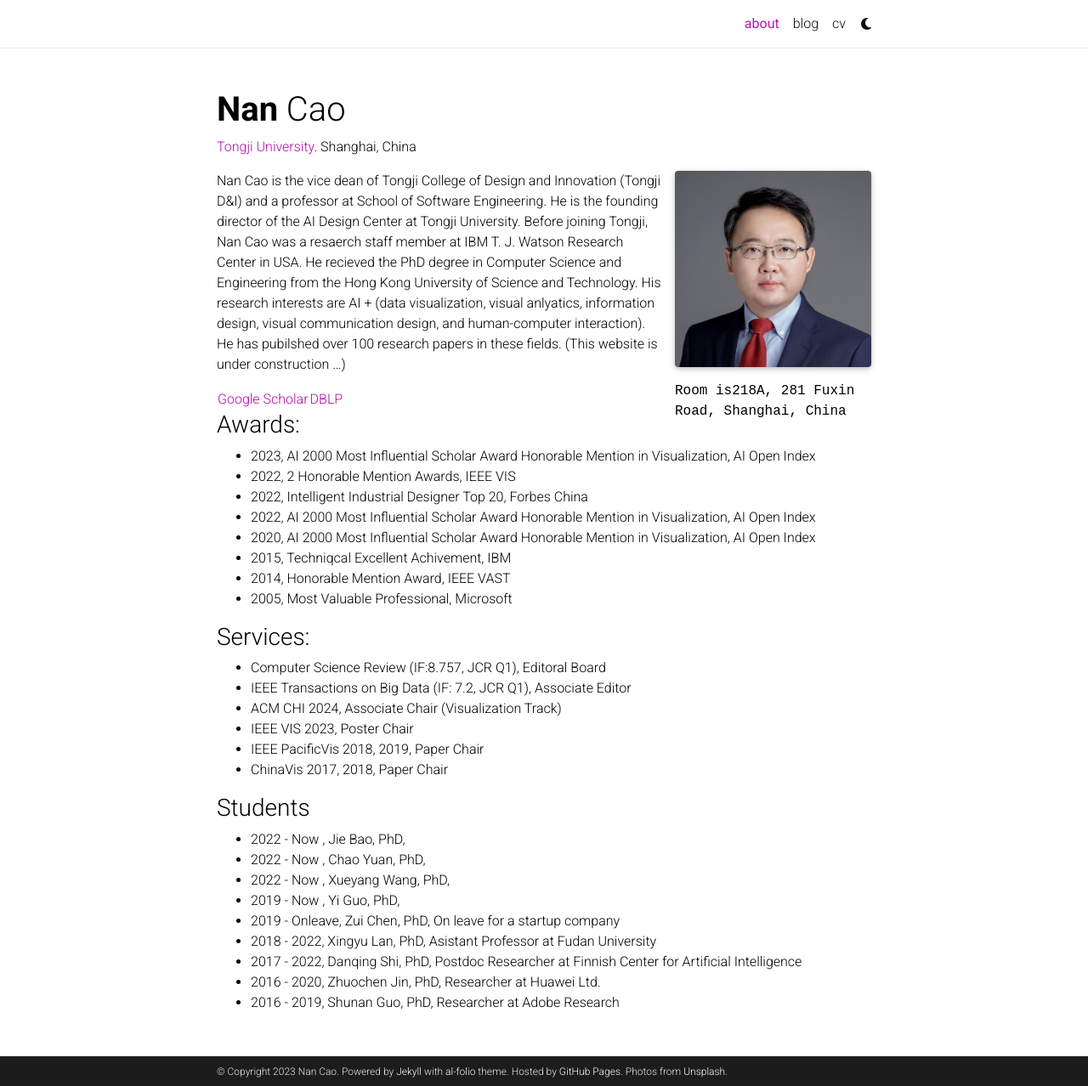
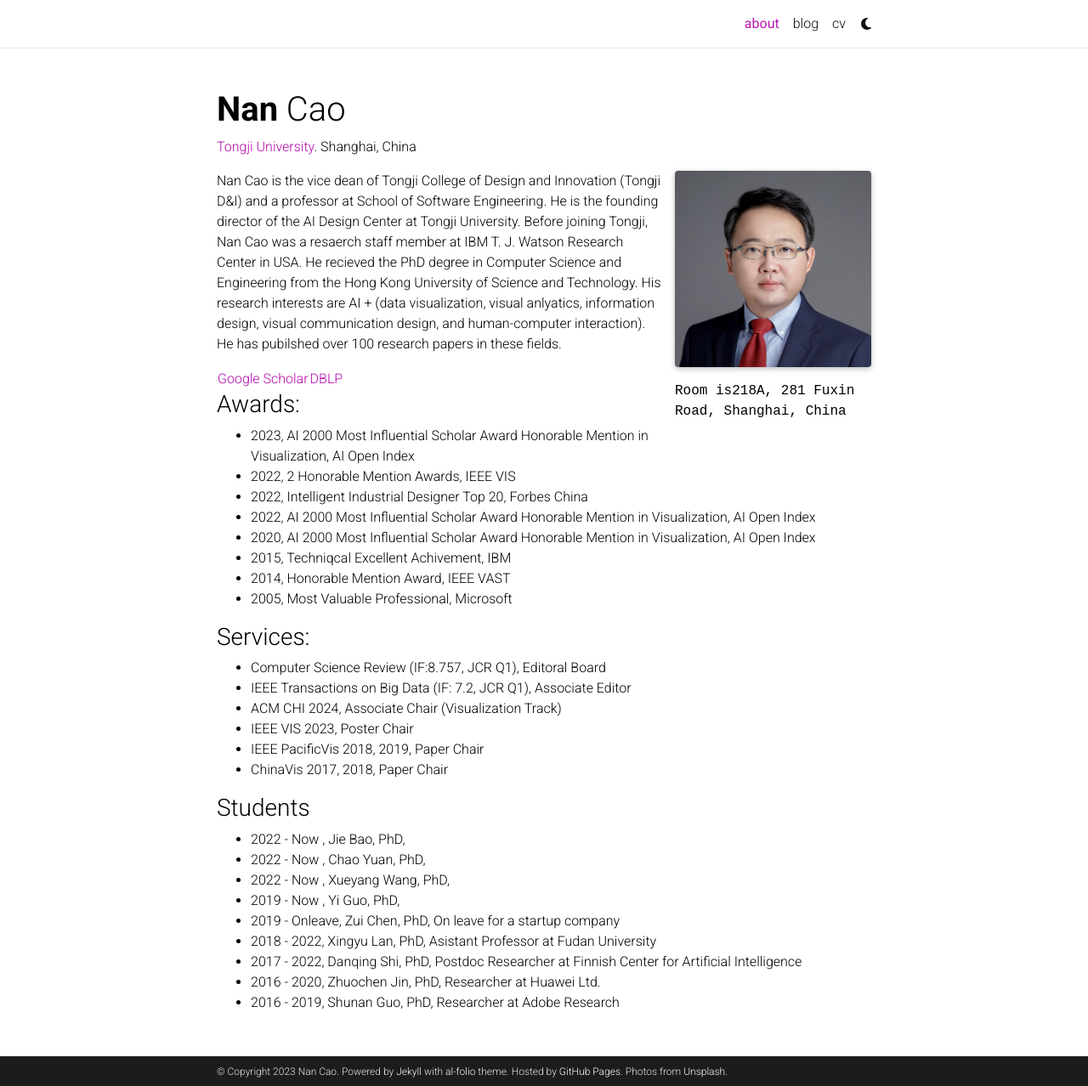
Before and after one commit to nancao/nancao.github.io, a Jekyll site: the page built from _pages/about.md, in a window 1280 px wide and 1278 px high. Shown: the whole window at 85% size. Built offline with Jekyll 4.4.1, drawn with Linux system fonts in a browser that asks for light colours; full-size pictures stand in for the smaller copies a plugin makes; comment, search, counter and statistics services are not loaded; a style sheet for code colours, icons or effects is not loaded.

Commit message:
update profile

```diff
--- a/_pages/about.md
+++ b/_pages/about.md
@@ -16,7 +16,7 @@
 selected_papers: false # includes a list of papers marked as "selected={true}"
 social: false  # includes social icons at the bottom of the page
 ---
-Nan Cao is the vice dean of Tongji College of Design and Innovation (Tongji D&I) and a professor at  School of Software Engineering. He is the founding director of the AI Design Center at Tongji University. Before joining Tongji, Nan Cao was a resaerch staff member at IBM T. J. Watson Research Center in USA. He recieved the PhD degree in Computer Science and Engineering from the Hong Kong University of Science and Technology. His research interests are AI + (data visualization, visual anlyatics, information design, visual communication design, and human-computer interaction). He has pubilshed over 100 research papers in these fields. (This website is under construction ...)
+Nan Cao is the vice dean of Tongji College of Design and Innovation (Tongji D&I) and a professor at  School of Software Engineering. He is the founding director of the AI Design Center at Tongji University. Before joining Tongji, Nan Cao was a resaerch staff member at IBM T. J. Watson Research Center in USA. He recieved the PhD degree in Computer Science and Engineering from the Hong Kong University of Science and Technology. His research interests are AI + (data visualization, visual anlyatics, information design, visual communication design, and human-computer interaction). He has pubilshed over 100 research papers in these fields.
 
  <a href='https://scholar.google.com/citations?user=5I0mFcsAAAAJ'> Google Scholar </a> | <a href='https://dblp.org/pid/66/5146.html'> DBLP </a>
 
```
